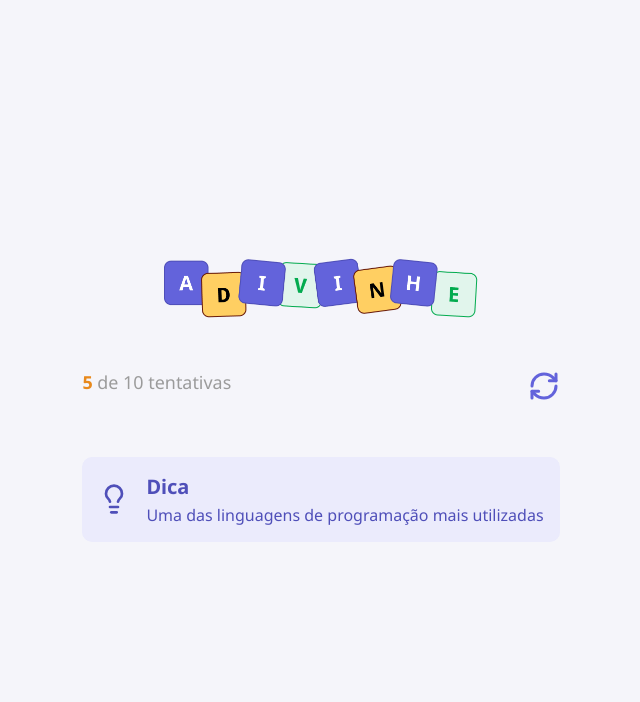
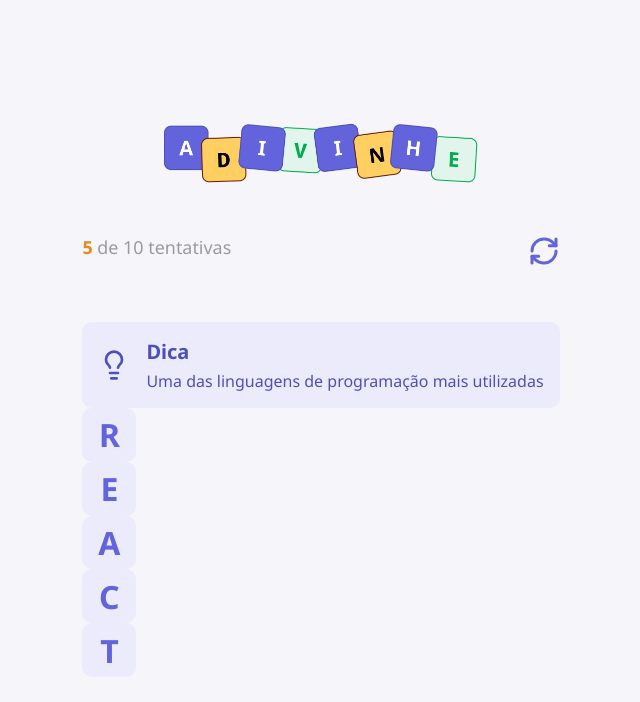
Before and after one commit to PedroJGC/guess, a React (Vite) app: page / in a window 1280 px wide. Shown: the top 702 px of the page, without its empty margins (319-959 px from the left). Built offline with nearby package versions, Linux system fonts and the light colour scheme.

Commit message:
feat: implement Letter component with styles

```diff
--- a/src/App.tsx
+++ b/src/App.tsx
@@ -1,5 +1,6 @@
 import styles from './app.module.css'
 import { Header } from './components/Header'
+import { Letter } from './components/Letter'
 import { Tip } from './components/Tip'
 
 function App() {
@@ -13,6 +14,12 @@
         <Header current={5} max={10} onRestart={handleRestartGame} />
 
         <Tip tip="Uma das linguagens de programação mais utilizadas" />
+
+        <Letter value="R" />
+        <Letter value="E" />
+        <Letter value="A" />
+        <Letter value="C" />
+        <Letter value="T" />
       </main>
     </div>
   )
--- a/src/components/Letter/index.tsx
+++ b/src/components/Letter/index.tsx
@@ -0,0 +1,13 @@
+import styles from './styles.module.css'
+
+type Props = {
+  value?: string
+}
+
+export function Letter({ value = '' }: Props) {
+  return (
+    <div className={styles.letter}>
+      <span>{value}</span>
+    </div>
+  )
+}
--- a/src/components/Letter/styles.module.css
+++ b/src/components/Letter/styles.module.css
@@ -0,0 +1,16 @@
+.letter {
+  width: 3.37rem;
+  height: 3.37rem;
+  border-radius: 0.62rem;
+
+  background-color: #ebebfc;
+  color: #6363db;
+
+  text-transform: uppercase;
+  font-size: 2rem;
+  font-weight: 700;
+
+  display: flex;
+  align-items: center;
+  justify-content: center;
+}
```
